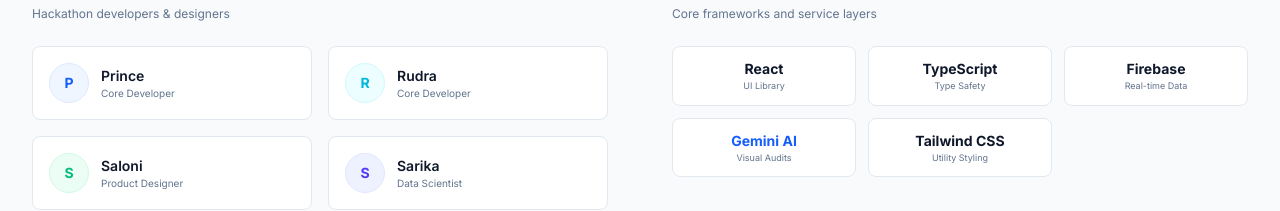
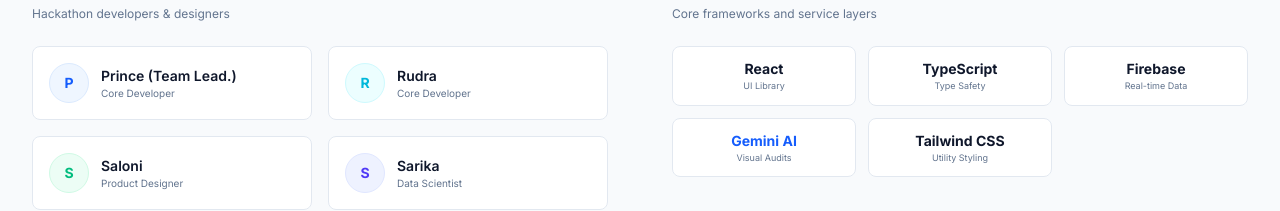
Before and after one commit to RANAPRINCE06/ROADWATCH-AI, a React (Vite) app: page / in a window 1280 px wide. Shown: the part 4550-4761 px from the top of the page. Built offline with nearby package versions, Linux system fonts and the light colour scheme; no server answers; the database is empty.

Commit message:
Update Prince's title to Team Lead on Landing page

```diff
--- a/src/pages/Landing.tsx
+++ b/src/pages/Landing.tsx
@@ -826,7 +826,7 @@
               <div className="bg-white border border-slate-200 p-4 rounded-lg flex items-center gap-3 hover:-translate-y-1 hover:shadow-md transition-all duration-300">
                 <div className="w-10 h-10 rounded-full bg-blue-50 text-blue-600 border border-blue-100 flex items-center justify-center font-bold text-sm shrink-0">P</div>
                 <div>
-                  <p className="font-semibold text-sm text-slate-900">Prince</p>
+                  <p className="font-semibold text-sm text-slate-900">Prince (Team Lead.)</p>
                   <p className="text-[10px] text-slate-500">Core Developer</p>
                 </div>
               </div>
```
